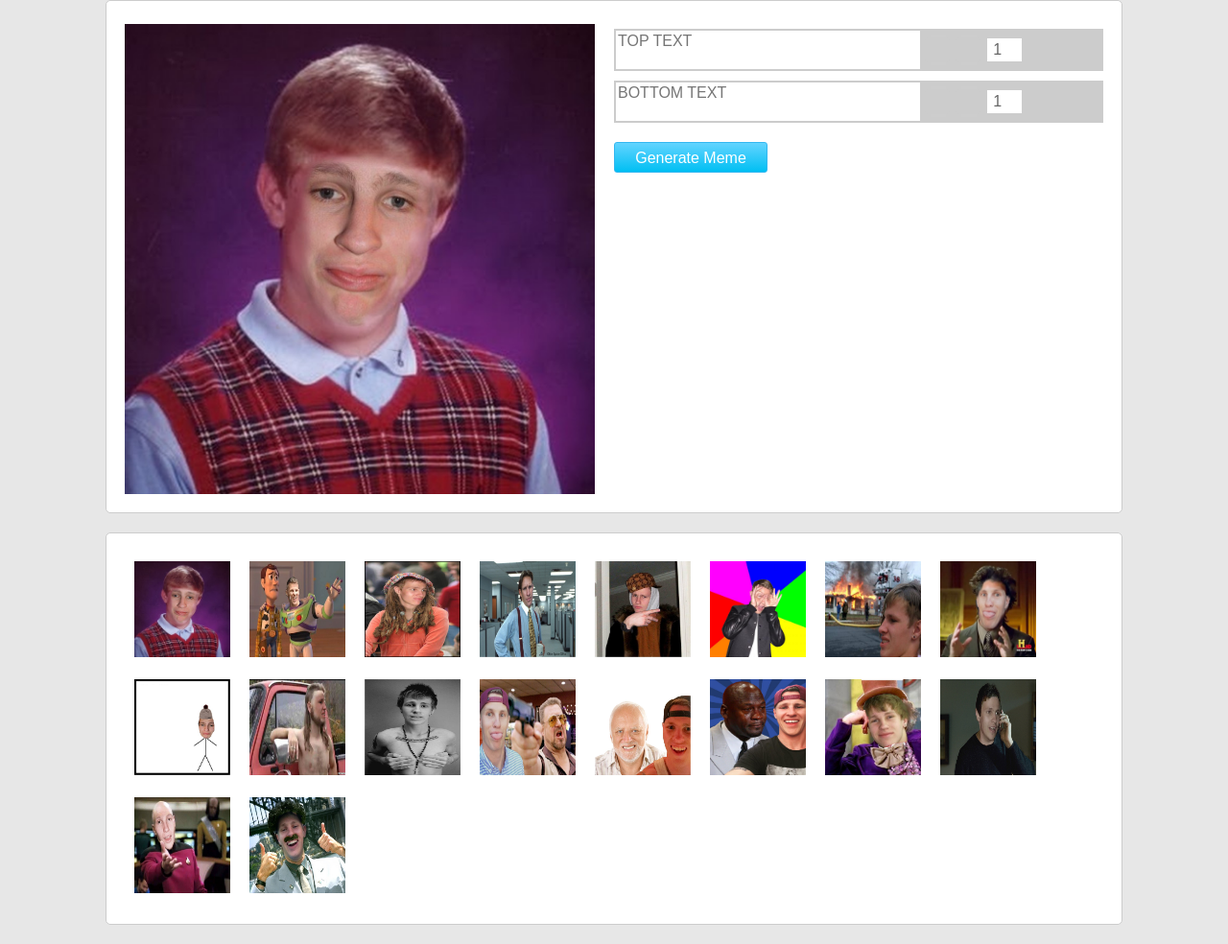
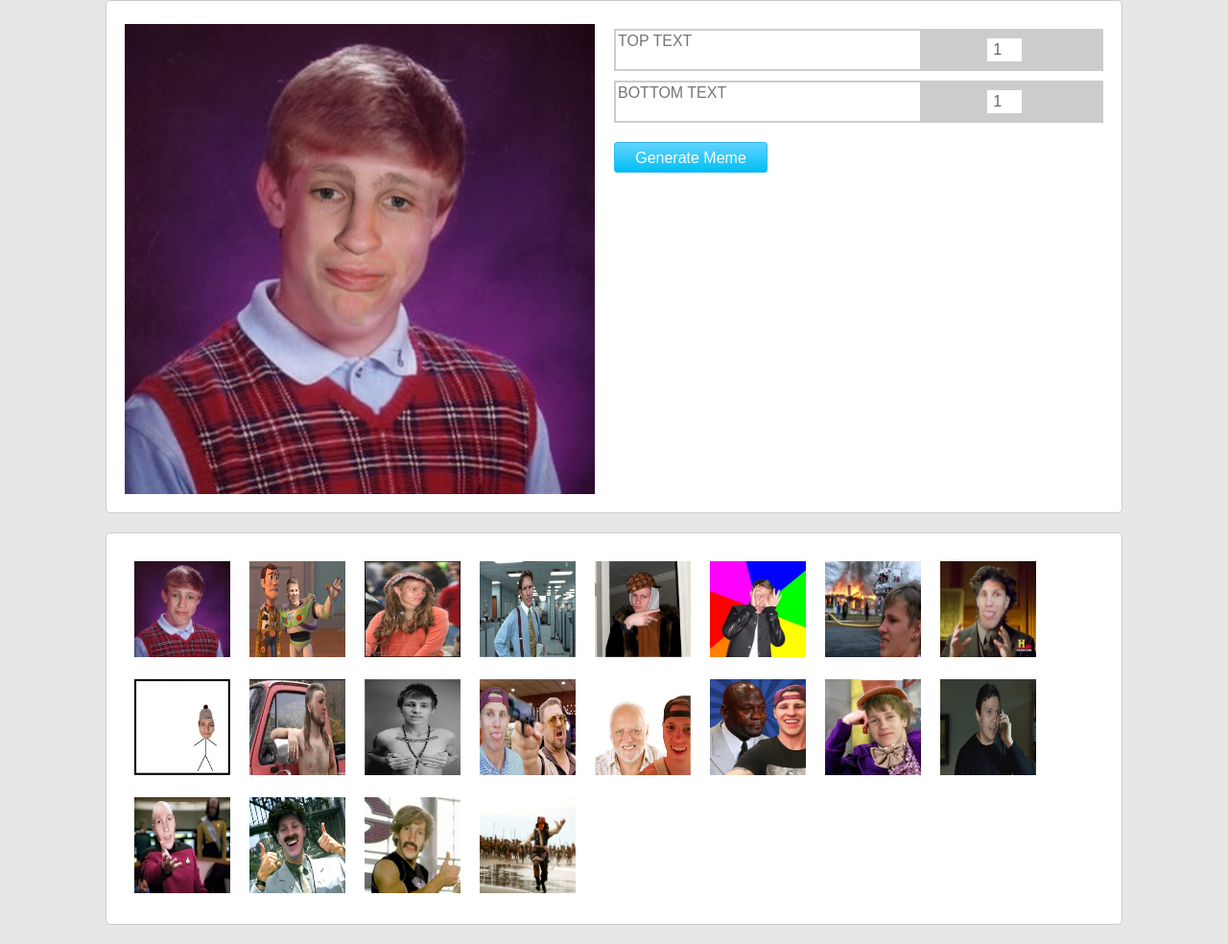
Before and after one commit to icholy/mike_site, a plain HTML site: page index.html in a window 1280 px wide. Shown: the part 130-1114 px from the top of the page at 96% size. Drawn offline with Linux system fonts and the light colour scheme.

Commit message:
add more memes

```diff
--- a/index.html
+++ b/index.html
@@ -176,6 +176,20 @@
       "altNames": "borat mike",
       "positions": "",
       "url_name": "memes/Borat-Mike.jpg"
+    }, {
+      "name": "White Goodman Mike",
+      "w": 500,
+      "h": 469,
+      "altNames": "white goodman mike",
+      "positions": "",
+      "url_name": "memes/White-Goodman-Mike.jpg"
+    }, {
+      "name": "Jack Sparrow Mike",
+      "w": 998,
+      "h": 833,
+      "altNames": "jack sparrow mike",
+      "positions": "",
+      "url_name": "memes/Jack-Sparrow-Mike.jpg"
     }
   ];
 
```
Also changed, not shown: memes/Jack-Sparrow-Mike.jpg (added), memes/White-Goodman-Mike.jpg (added).
